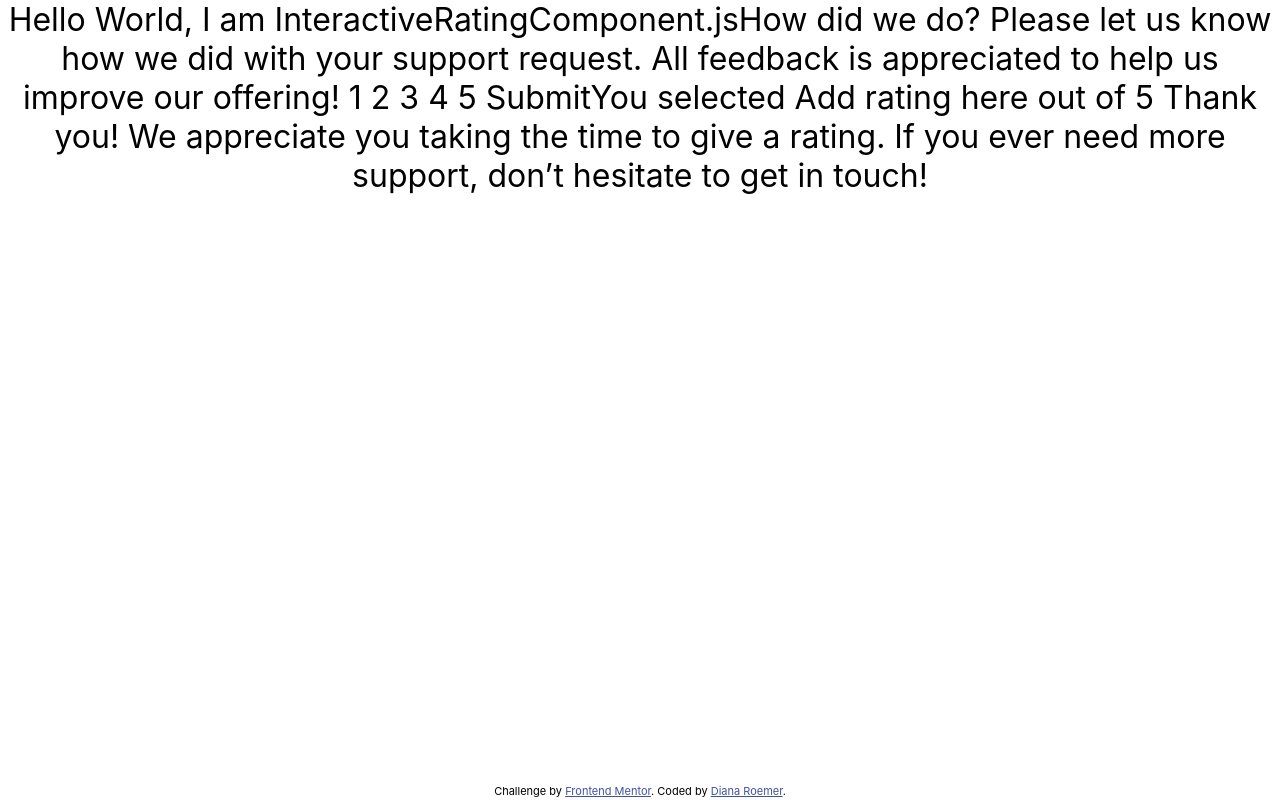
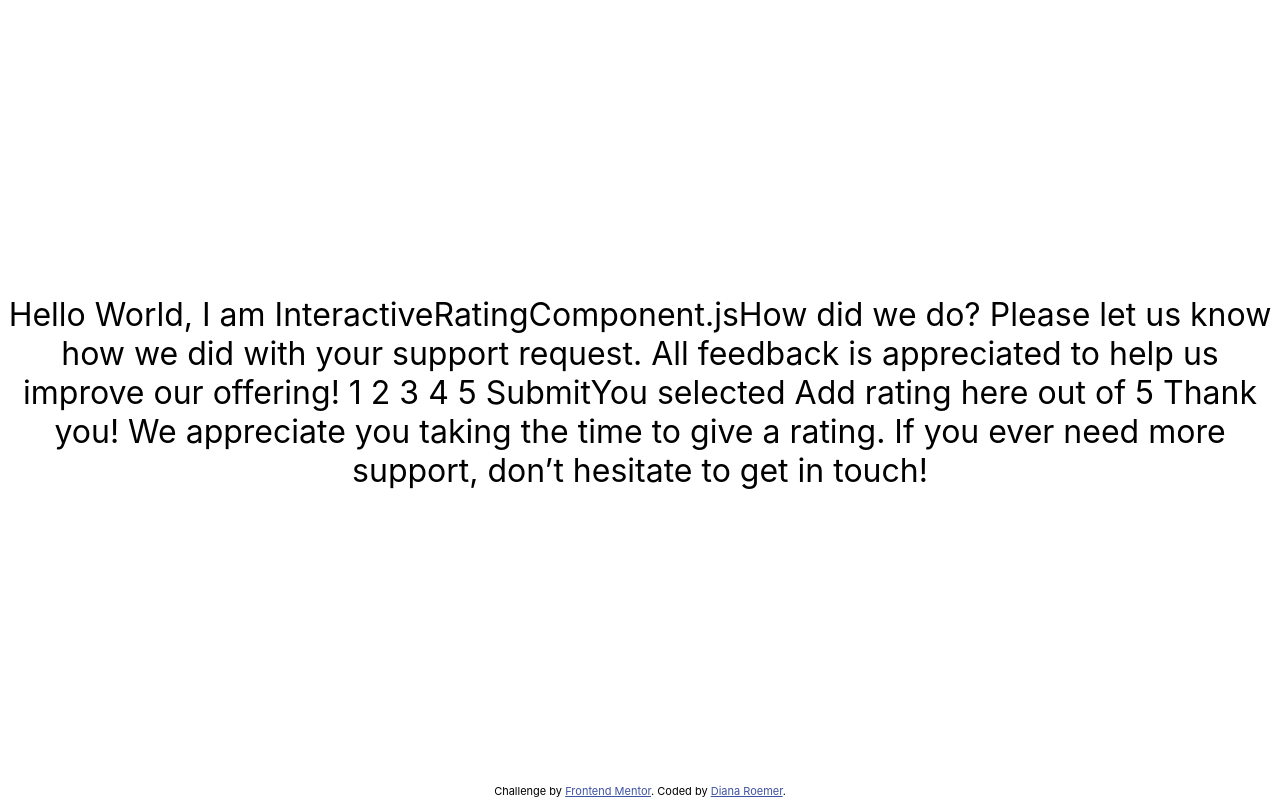
Before and after one commit to dianaroemer/Interactive-Rating-Component, a React (Create React App) app: page / in a window 1280 px wide. Built offline with nearby package versions, Linux system fonts and the light colour scheme.

Commit message:
Added grid centering to pageContainer

```diff
--- a/src/App.scss
+++ b/src/App.scss
@@ -18,11 +18,14 @@
   width: 100vw;
   height: 100vh;
   max-width: 100%;
+
+  display: grid;
+  place-content: center;
 }
 
 #content-wrap {
-  display: grid;
-  place-content: center;
+  // display: grid;
+  // place-content: center;
   // height: 100vh;
   padding-bottom: 1rem;
 }
```
